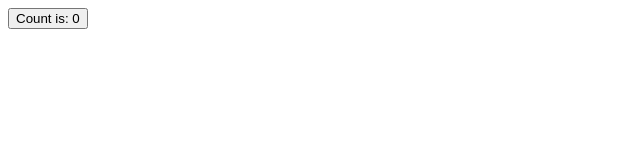
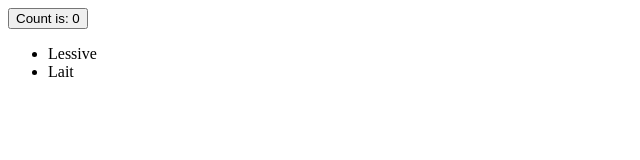
Before and after one commit to rgirodon/tse_first_vue3, a Vue app in the folder first_vue3/: page / in a window 1280 px wide. Shown: the top 160 px of the page, without its empty margins (0-640 px from the left). Built offline with nearby package versions, Linux system fonts and the light colour scheme.

Commit message:
Iterative display

```diff
--- a/first_vue3/src/App.vue
+++ b/first_vue3/src/App.vue
@@ -2,14 +2,20 @@
 export default {
   data() {
     return {
-      count: 0
+      count: 0,
+      shoppingList: [{ key:1, article: 'Lessive' }, { key:2, article: 'Lait' }]
     }
   }
 }
 </script>
 
 <template>
-  <button @click="count++">Count is: {{ count }}</button>
+  <div>
+    <button @click="count++">Count is: {{ count }}</button>
+    <ul>
+      <li v-for="item in shoppingList" :key="item.id">{{ item.article }}</li>
+    </ul>
+  </div>
 </template>
 
 <style scoped>
--- a/first_vue3/src/main.js
+++ b/first_vue3/src/main.js
@@ -1,4 +1,4 @@
-import { createApp } from 'vue'
-import App from './App.vue'
+import { createApp } from 'vue';
+import App from './App.vue';
 
-createApp(App).mount('#app')
+createApp(App).mount('#app');
```
